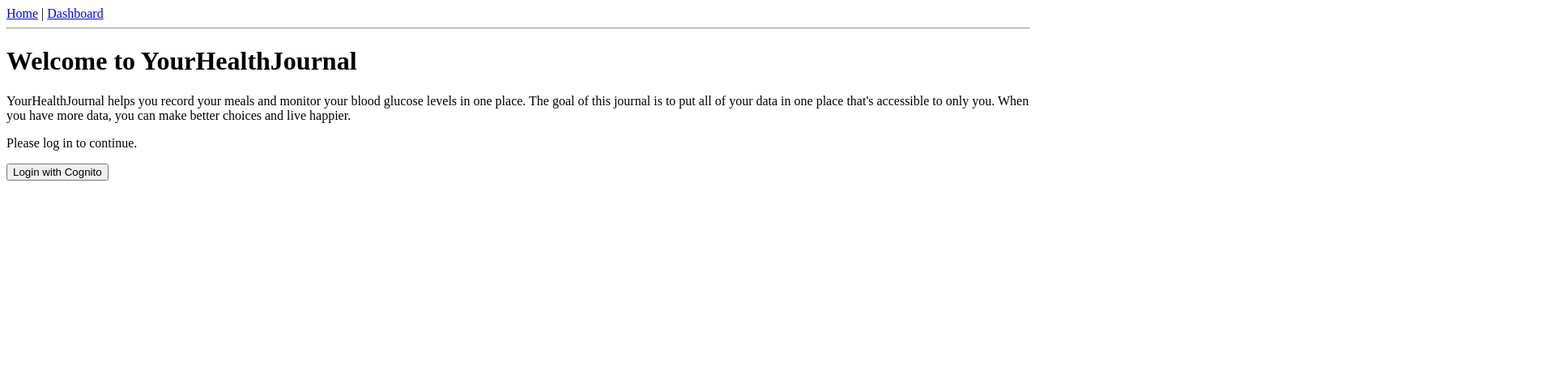
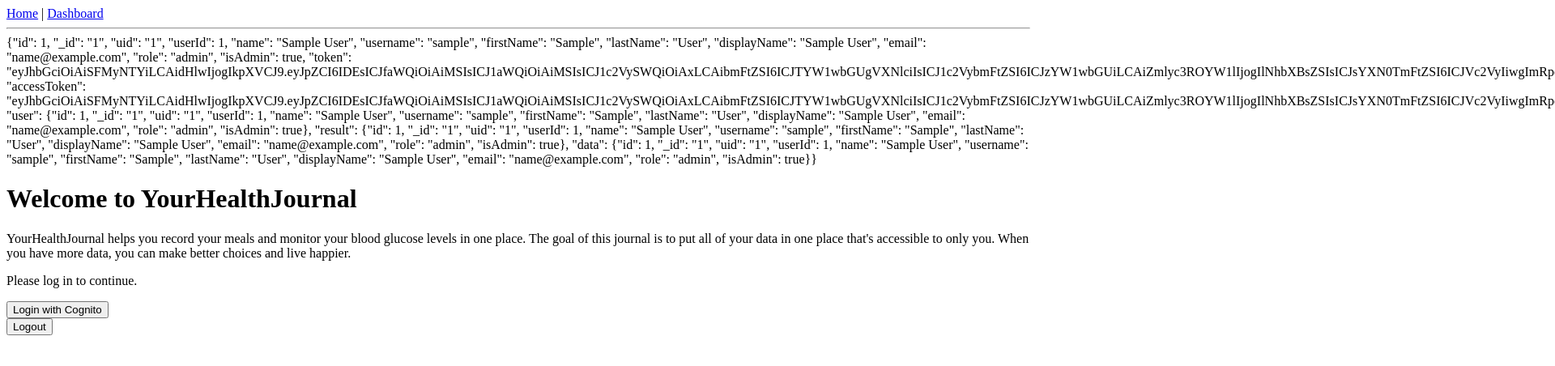
Before and after one commit to jgrittonbell/yhj-frontend, an Angular app: page / in a window 1280 px wide. Shown: the top 452 px of the page at 81% size, 1920 px wide, since content can reach past the window. Built offline with nearby package versions, Linux system fonts and the light colour scheme; sample sign-in values are in the browser's storage.

Commit message:
Added logout button...
Button doesn't work as expected needs debug

```diff
--- a/src/app/home/home.component.html
+++ b/src/app/home/home.component.html
@@ -1,3 +1,7 @@
+<div *ngIf="message" class="alert alert-warning">
+  {{ message }}
+</div>
+
 <h1>Welcome to YourHealthJournal</h1>
 <p>
   YourHealthJournal helps you record your meals and monitor your blood glucose
@@ -9,3 +13,5 @@
 <p>Please log in to continue.</p>
 
 <button (click)="login()">Login with Cognito</button>
+<br />
+<button (click)="logout()">Logout</button>
--- a/src/app/home/home.component.ts
+++ b/src/app/home/home.component.ts
@@ -1,13 +1,25 @@
-import { Component } from '@angular/core';
+import { Component, OnInit } from '@angular/core';
+import { CommonModule } from '@angular/common';
 import { environment } from '../environments/environment';
 
 @Component({
   selector: 'app-home',
-  imports: [],
+  standalone: true,
+  imports: [CommonModule],
   templateUrl: './home.component.html',
   styleUrl: './home.component.css',
 })
-export class HomeComponent {
+export class HomeComponent implements OnInit {
+  message: string | null = null;
+
+  ngOnInit(): void {
+    const storedMessage = localStorage.getItem('auth_redirect_message');
+    if (storedMessage) {
+      this.message = storedMessage;
+      localStorage.removeItem('auth_redirect_message');
+    }
+  }
+
   login() {
     const { domain, clientId, redirectUri, responseType, scope } =
       environment.cognito;
@@ -16,4 +28,14 @@
 
     window.location.href = loginUrl;
   }
+
+  logout() {
+    localStorage.removeItem('id_token');
+    localStorage.removeItem('access_token');
+    localStorage.removeItem('expires_in');
+
+    const { domain, clientId, redirectUri } = environment.cognito;
+    const logoutUrl = `https://${domain}/logout?client_id=${clientId}&logout_uri=${redirectUri}`;
+    window.location.href = logoutUrl;
+  }
 }
```
